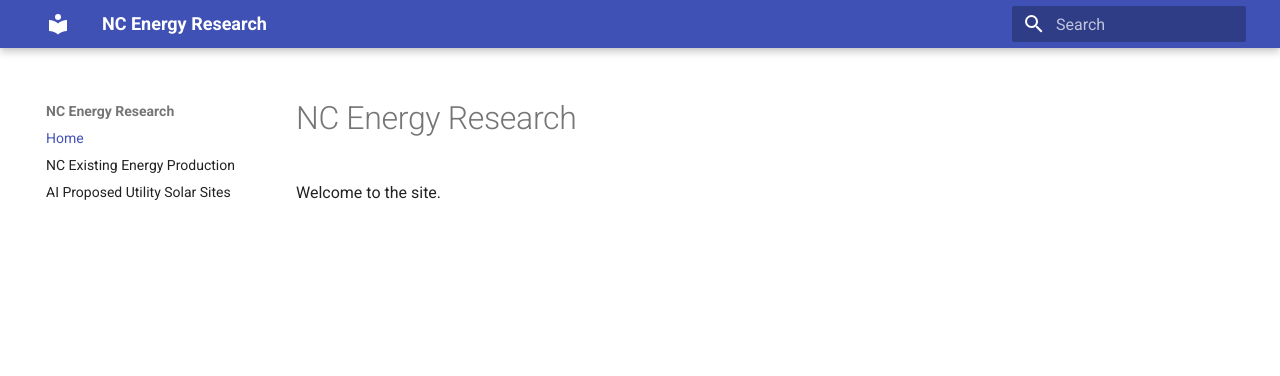
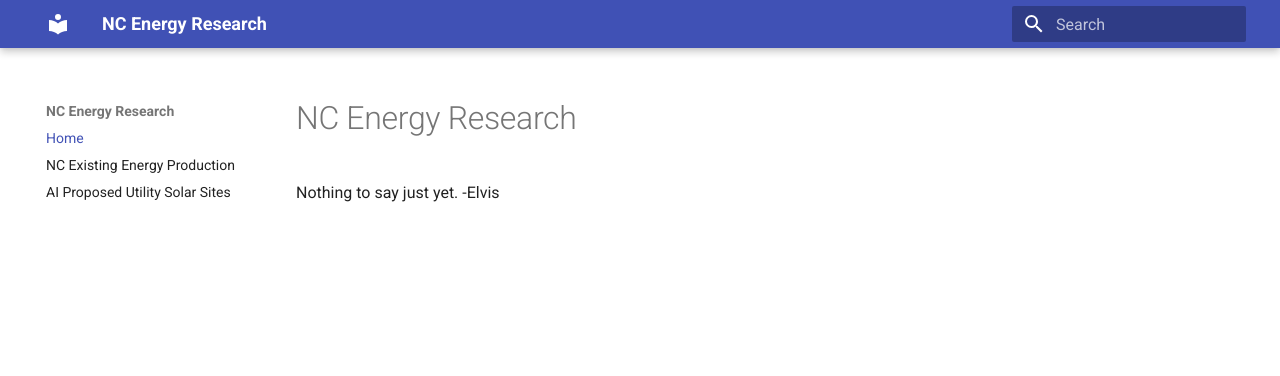
Before and after one commit to mediumcor3/nc-energy-research, an MkDocs documentation site: the page built from docs/index.md, in a window 1280 px wide. Shown: the top 376 px of the page. Built offline with MkDocs 1.6.1 and Material for MkDocs 9.7.7, drawn with Linux system fonts in a browser that asks for light colours.

Commit message:
Update index.md

```diff
--- a/docs/index.md
+++ b/docs/index.md
@@ -1,3 +1,4 @@
 # NC Energy Research
 
-Welcome to the site.
+Nothing to say just yet.
+-Elvis
```
